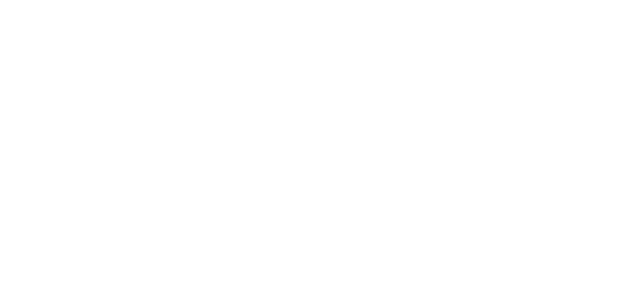
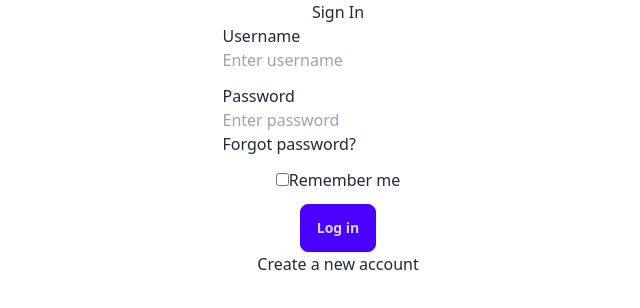
Before and after one commit to Roodbaraky/PyBase, a React (Vite) app in the folder client/: page / in a window 1280 px wide. Shown: the top 308 px of the page, without its empty margins (302-942 px from the left). Built offline with nearby package versions, Linux system fonts and the light colour scheme.

Commit message:
retrieving auth token and storing in localStorage

```diff
--- a/client/package.json
+++ b/client/package.json
@@ -11,17 +11,19 @@
   },
   "dependencies": {
     "@auth0/auth0-react": "^2.2.4",
+    "axios": "^1.7.2",
     "react": "^18.2.0",
     "react-dom": "^18.3.1",
     "react-router-dom": "^6.23.1"
   },
   "devDependencies": {
-    "@types/react": "^18.2.66",
+    "@types/react": "^18.3.3",
     "@types/react-dom": "^18.2.22",
     "@typescript-eslint/eslint-plugin": "^7.2.0",
     "@typescript-eslint/parser": "^7.2.0",
     "@vitejs/plugin-react": "^4.2.1",
     "autoprefixer": "^10.4.19",
+    "daisyui": "^4.12.2",
     "eslint": "^8.57.0",
     "eslint-plugin-react-hooks": "^4.6.0",
     "eslint-plugin-react-refresh": "^0.4.6",
--- a/client/src/App.tsx
+++ b/client/src/App.tsx
@@ -1,13 +1,25 @@
-import React from 'react'
+import React, { useState } from "react";
+import { Login } from "./components/Login";
+import { BrowserRouter as Router, Routes, Route } from "react-router-dom";
+import { Signup } from "./components/Signup";
 
 function App() {
+  const [isLoggedIn, setIsLoggedIn] = useState(false);
+  //check for auth token
+  const [showLogin, setShowLogin] = useState(true);
 
 
+  const handleSubmit = (e: React.FormEvent<HTMLFormElement>) => {
+    console.log(e)
+    e.preventDefault()
+    }
+
   return (
-    <main>
-
-    </main>
-  )
+    <Router>
+      {!isLoggedIn&&(showLogin ? <Login/> : <Signup />)}
+      {isLoggedIn && <main></main>}
+    </Router>
+  );
 }
 
-export default App
+export default App;
--- /dev/null
+++ b/client/src/components/Login.tsx
@@ -0,0 +1,94 @@
+import axios from "axios";
+import { useState } from "react";
+
+export const Login = () => {
+  const [loginUser, setLoginUser] = useState({ username: "", password: "" });
+  const [isSending, setIsSending] = useState(false);
+
+
+  const handleLogin = async (e) => {
+    e.preventDefault();
+    const form = document.getElementById("form");
+    const submitter = document.getElementById("submit");
+    const loginData = new FormData(form, submitter);
+    // const username = loginData.get("username");
+    // const password = loginData.get("password");
+    if (!isSending) {
+        setIsSending(true);
+      try {
+        const response = await axios.post(
+          "http://127.0.0.1:8000/token",
+          loginData
+        );
+        console.log(response.data);
+        localStorage.setItem('auth', JSON.stringify(response.data));
+        setIsSending(false)
+      } catch (err) {
+        console.log(err);
+        setIsSending(false)
+      }
+    }
+    console.log("userData pre-->", loginData);
+  };
+
+  return (
+    <form
+      onSubmit={(e) => {
+        handleLogin(e);
+      }}
+      id="form"
+      className="max-w-96 mx-auto flex flex-col items-center justify-center"
+    >
+      <h3>Sign In</h3>
+
+      <div className="mb-3">
+        <label>Username</label>
+        <input
+          name="username"
+          type="text"
+          className="form-control"
+          placeholder="Enter username"
+        />
+      </div>
+
+      <div className="mb-3">
+        <label>Password</label>
+        <input
+          name="password"
+          type="password"
+          className="form-control"
+          placeholder="Enter password"
+          value={loginUser.password}
+          onChange={(e) => {
+            setLoginUser({ ...loginUser, password: e.target.value });
+          }}
+        />
+        <p className="self-end">
+          Forgot <a href="#">password?</a>
+        </p>
+      </div>
+
+      <div className="mb-3">
+        <div className="custom-control custom-checkbox">
+          <input
+            type="checkbox"
+            className="custom-control-input"
+            id="customCheck1"
+          />
+          <label className="custom-control-label" htmlFor="customCheck1">
+            Remember me
+          </label>
+        </div>
+      </div>
+
+      <div className="d-grid">
+        <button id="submit" className="btn btn-primary">
+          Log in
+        </button>
+      </div>
+      <p className="">
+        <a>Create a new account</a>
+      </p>
+    </form>
+  );
+};
--- a/client/src/components/LoginButton.tsx
+++ /dev/null
@@ -1,7 +0,0 @@
-import React from 'react'
-
-export const LoginButton = () => {
-  return (
-    <div>LoginButton</div>
-  )
-}
--- a/client/src/components/LogoutButton.tsx
+++ /dev/null
@@ -1,7 +0,0 @@
-import React from 'react'
-
-export const LogoutButton = () => {
-  return (
-    <div>LogoutButton</div>
-  )
-}
--- a/client/src/components/Navbar.tsx
+++ /dev/null
@@ -1,7 +0,0 @@
-import React from 'react'
-
-export const Navbar = () => {
-  return (
-    <div>Navbar</div>
-  )
-}
--- a/client/src/components/Profile.tsx
+++ /dev/null
@@ -1,7 +0,0 @@
-import React from 'react'
-
-export const Profile = () => {
-  return (
-    <div>Profile</div>
-  )
-}
--- /dev/null
+++ b/client/src/components/Signup.tsx
@@ -0,0 +1,50 @@
+import React from 'react'
+
+export const Signup = () => {
+  return (
+    <form>
+        <h3>Sign Up</h3>
+
+        <div className="mb-3">
+          <label>First name</label>
+          <input
+            type="text"
+            className="form-control"
+            placeholder="First name"
+          />
+        </div>
+
+        <div className="mb-3">
+          <label>Last name</label>
+          <input type="text" className="form-control" placeholder="Last name" />
+        </div>
+
+        <div className="mb-3">
+          <label>Email address</label>
+          <input
+            type="email"
+            className="form-control"
+            placeholder="Enter email"
+          />
+        </div>
+
+        <div className="mb-3">
+          <label>Password</label>
+          <input
+            type="password"
+            className="form-control"
+            placeholder="Enter password"
+          />
+        </div>
+
+        <div className="d-grid">
+          <button type="submit" className="btn btn-primary">
+            Sign Up
+          </button>
+        </div>
+        <p className="forgot-password text-right">
+          Already registered <a href="/sign-in">sign in?</a>
+        </p>
+      </form>
+  )
+}
--- a/client/src/pages/Home.tsx
+++ b/client/src/pages/Home.tsx
@@ -1,7 +1,12 @@
-import React from 'react'
 
-export const Home = () => {
+
+function Home(){
+
   return (
-    <div>Home</div>
+   <>
+      <div>Home</div>
+
+   </>
   )
 }
+export default Home
--- a/client/tailwind.config.js
+++ b/client/tailwind.config.js
@@ -1,8 +1,9 @@
 /** @type {import('tailwindcss').Config} */
+import daisyui from "daisyui";
 export default {
   content: ["./index.html", "./src/**/*.{js,ts,jsx,tsx}"],
   theme: {
     extend: {},
   },
-  plugins: [],
+  plugins: [daisyui  ],
 };
```
Also changed, not shown: 1 other file (tests, documents, lock files or other folders).
